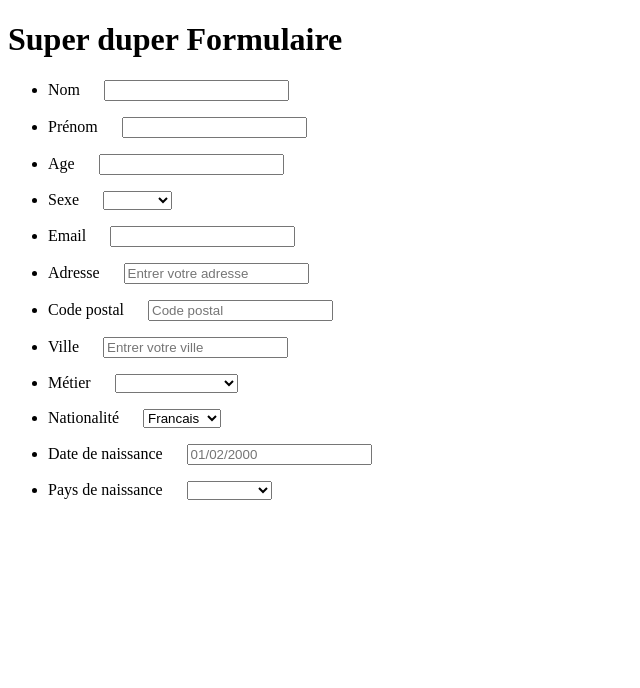
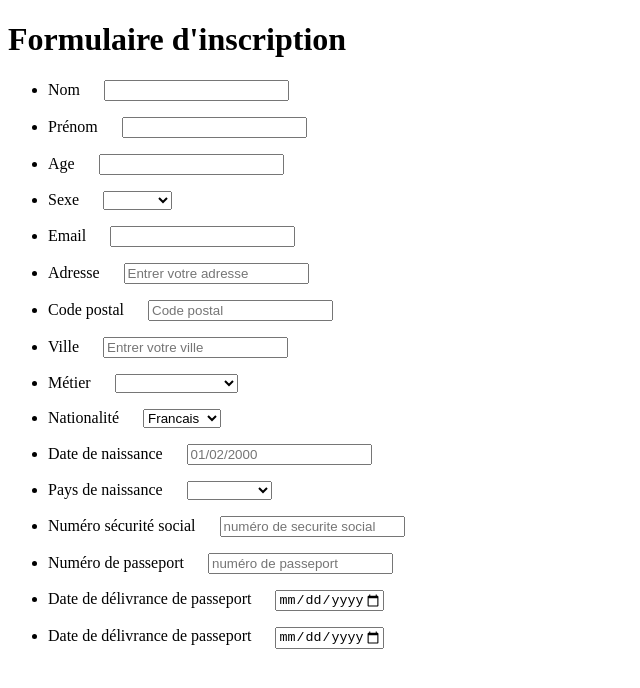
Before and after one commit to LucasAliasElvennope/Formulaire, a plain HTML site: page test.html in a window 1280 px wide. Shown: the whole page, without its empty margins (0-640 px from the left). Drawn offline with Linux system fonts and the light colour scheme.

Commit message:
feat: added 2 date bloc

```diff
--- a/test.html
+++ b/test.html
@@ -5,7 +5,7 @@
     <title>Mon site de Formulaire</title>
 </head>
 <body>
-  <h1>Super duper Formulaire</h1> <!-- Titre affiché -->
+  <h1>Formulaire d'inscription</h1> <!-- Titre affiché -->
   <form action="#" method="post">
     <ul>
       <li>
@@ -96,6 +96,30 @@
     </select>
     </p>
   </li>
+  <li>
+    <p>
+    <label for="num_securite_social">Numéro sécurité social &emsp;</label>
+    <input type="text" id="num_securite_social" name="num_securite_social" placeholder="numéro de securite social" pattern="\d{13}" maxlength="13" inputmode="numeric" required/>
+    </p>
+  </li>
+  <li>
+    <p>
+    <label for="num_passeport">Numéro de passeport &emsp;</label>
+    <input type="text" id="num_passeport" name="num_passeport" placeholder="numéro de passeport" pattern="\d{13}" maxlength="13" inputmode="numeric" required/>
+    </p>
+  </li>
+  <li>
+    <p>
+    <label for="date_delivrance_passeport">Date de délivrance de passeport &emsp;</label>
+    <input type="date" name="party" min="1950-01-01" max="2025-12-30" />
+    </p>
+  </li>
+  <li>
+    <p>
+    <label for="date_validite_passeport">Date de délivrance de passeport &emsp;</label>
+    <input type="date" name="party" min="1950-01-01" max="2025-12-30" />
+    </p>
+  </li>
     </ul>
   </form>
 </body>
```
